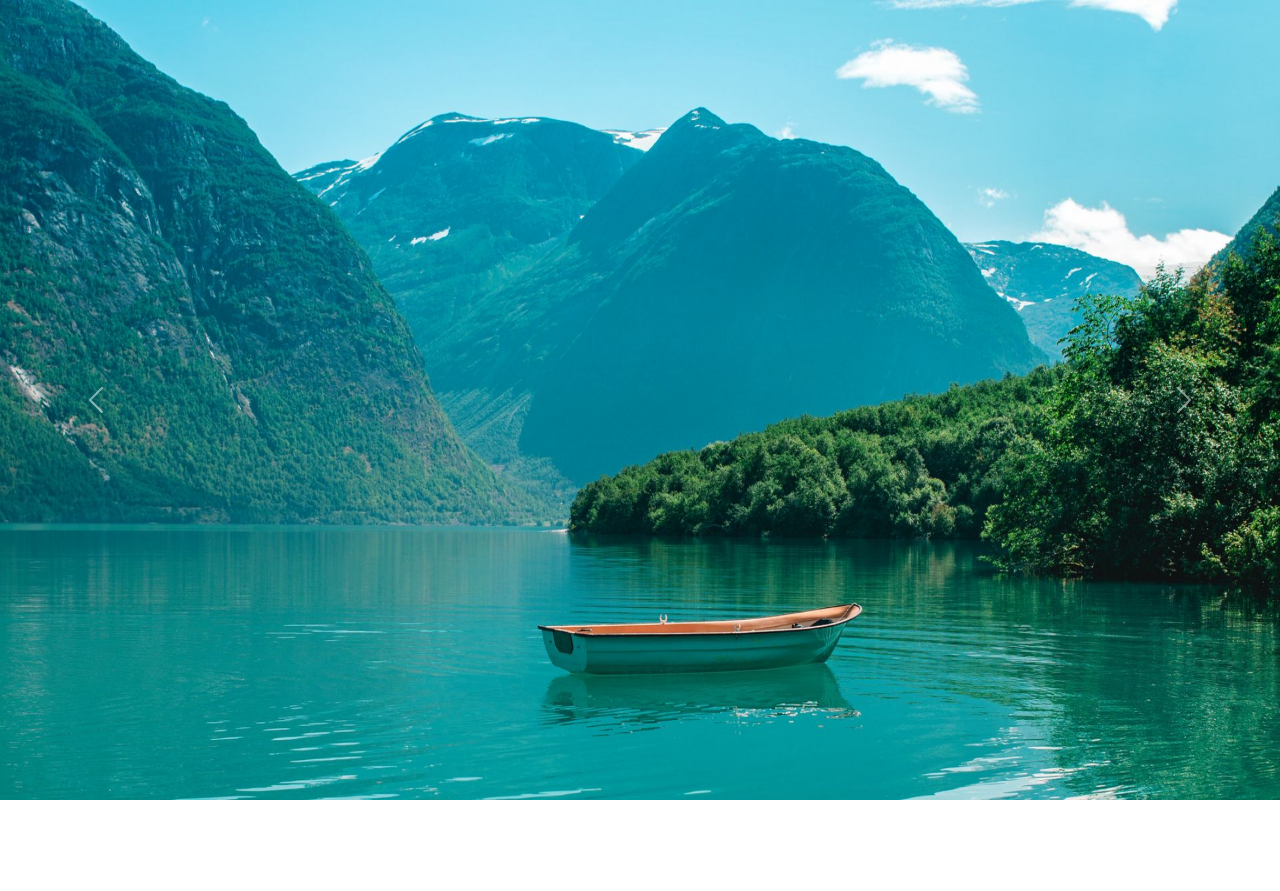
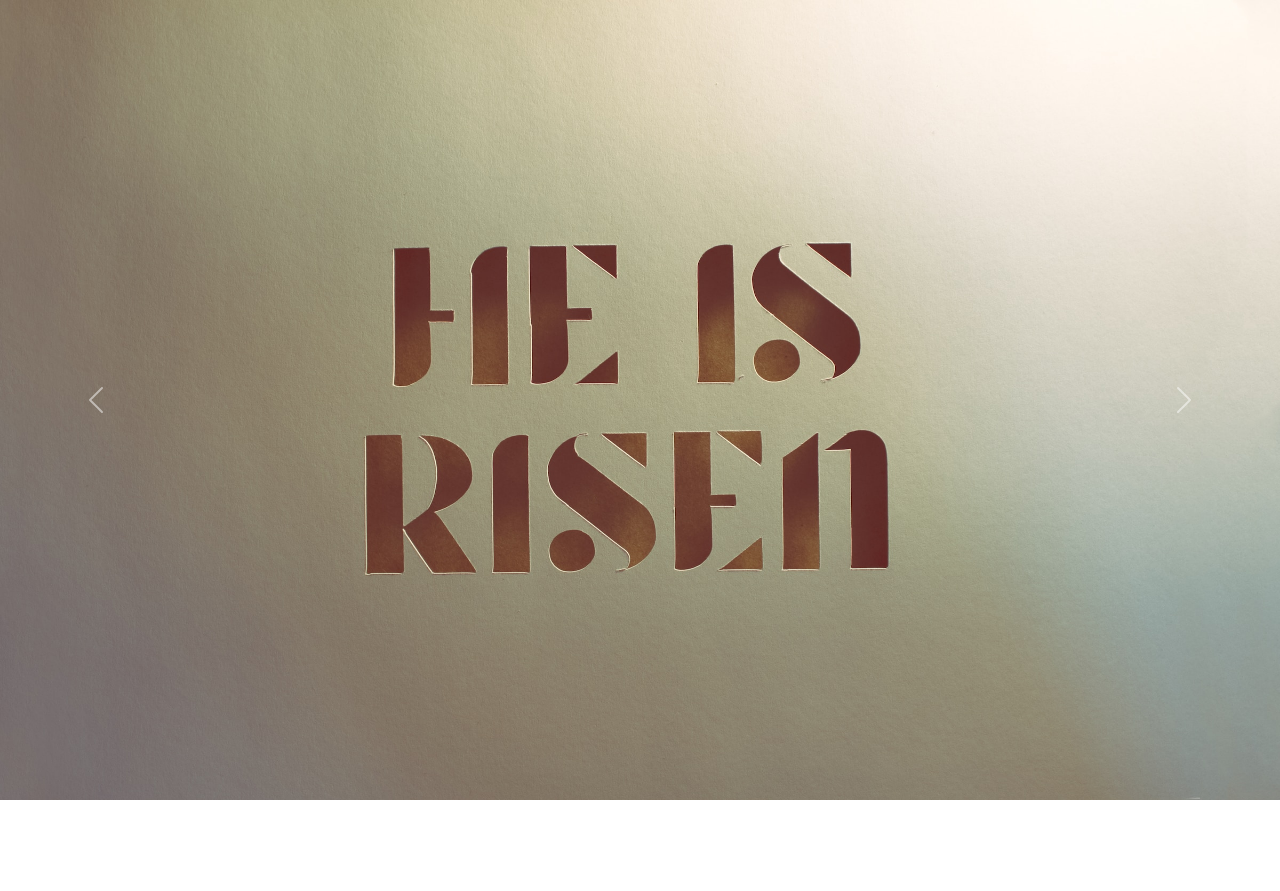
Before and after one commit to adithjaison/bethelntcg, a Django app: page / in a window 1280 px wide. Shown: the part 56-947 px from the top of the page. Run offline with Django 4.2, Linux system fonts and the light colour scheme; some libraries are stand-ins or nearby versions.

Commit message:
added images

```diff
--- a/church/templates/home.html
+++ b/church/templates/home.html
@@ -5,13 +5,13 @@
 <div id="carouselExampleFade" class="carousel slide carousel-fade" data-bs-ride="carousel">
   <div class="carousel-inner">
     <div class="carousel-item active">
-      <img src="{% static 'img/boat.jpg' %}" class="d-block w-100"  style="height:100vh;" alt="image">
+      <img src="{% static 'img/image_1.jpg' %}" class="d-block w-100"  style="width:100vh; height:100vh;" alt="image">
     </div>
     <div class="carousel-item">
-      <img src="{% static 'img/chapel_island_lake.jpg' %}" class="d-block w-100" style="height:100vh;" alt="image">
+      <img src="{% static 'img/image_2.jpg' %}" class="d-block w-100" style="width:100vh; height:100vh;" alt="image">
     </div>
     <div class="carousel-item">
-      <img src="{% static 'img/rainbow_valley_trees.jpg' %}" class="d-block w-100" style="height:100vh;" alt="image">
+      <img src="{% static 'img/boat.jpg' %}" class="d-block w-100" style="width:100vh; height:100vh;" alt="image">
     </div>
   </div>
   <button class="carousel-control-prev" type="button" data-bs-target="#carouselExampleFade" data-bs-slide="prev">
```
Also changed, not shown: church/static/img/image_1.jpg (added), church/static/img/image_2.jpg (added), church/static/img/image_3.jpg (added).
